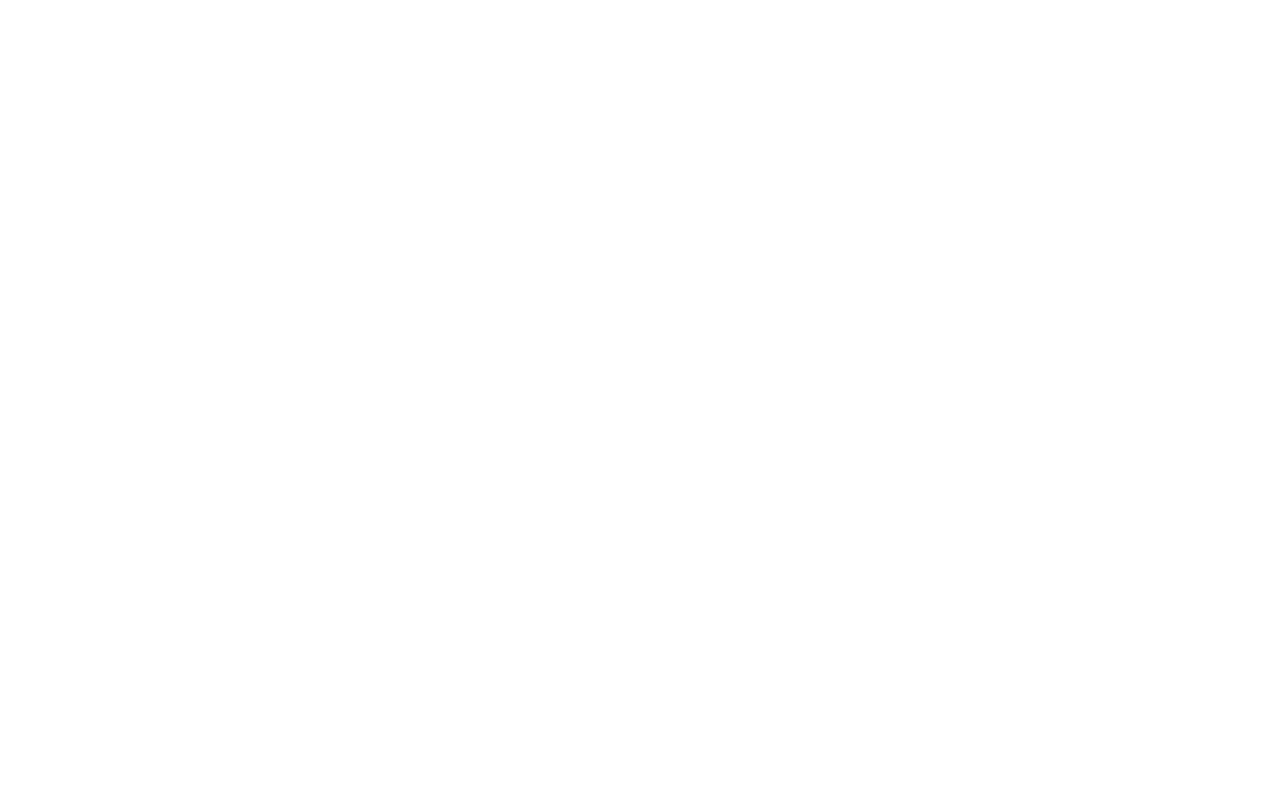
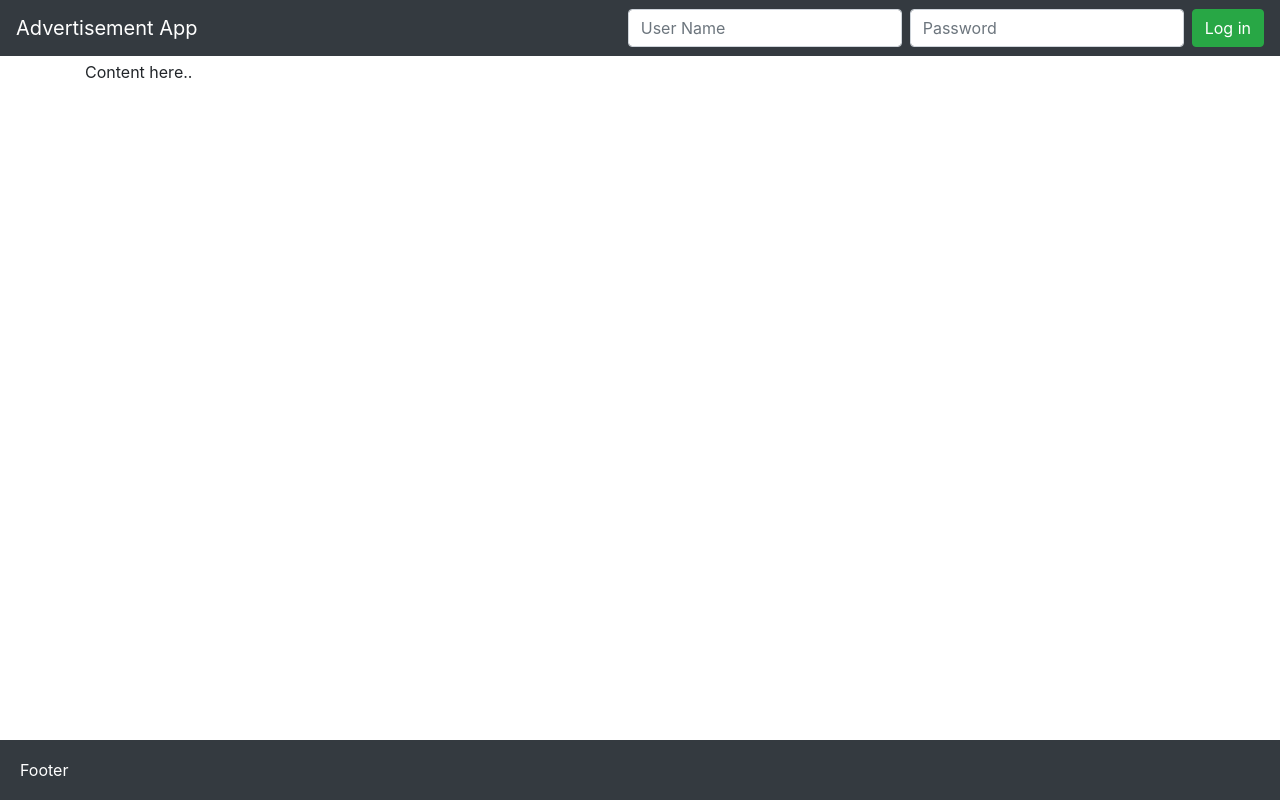
Before and after one commit to Alexandra1003/AdvertApp, an Angular app in the folder AdvertApp/: page / in a window 1280 px wide. Built offline with nearby package versions, Linux system fonts and the light colour scheme.

Commit message:
feature/header-footer *add initial templates and styles for footer/header

```diff
--- a/AdvertApp/src/app/app.component.html
+++ b/AdvertApp/src/app/app.component.html
@@ -1,3 +1,19 @@
-<header></header>
-<router-outlet></router-outlet>
-<footer></footer>
+<header>
+  <nav class="navbar navbar-expand-sm bg-dark navbar-dark fixed-top">
+    <div class="nav-content-container">
+      <a class="navbar-brand" href="#">Advertisement App</a>
+      <form class="form-inline">
+        <input class="form-control mr-sm-2" type="text" placeholder="User Name">
+        <input class="form-control mr-sm-2" type="text" placeholder="Password">
+        <button class="btn btn-success" type="submit">Log in</button>
+      </form>
+    </div>
+  </nav>
+</header>
+<main class="container">
+  <router-outlet></router-outlet>
+  <p>Content here..</p>
+</main>
+<footer class="font-small footer">
+  <p>Footer</p>
+</footer>
--- a/AdvertApp/src/app/app.component.scss
+++ b/AdvertApp/src/app/app.component.scss
@@ -0,0 +1,29 @@
+
+.fixed-top {
+  position: fixed;
+  top: 0;
+  right: 0;
+  left: 0;
+  z-index: 1030;
+  .nav-content-container {
+    width: 100%;
+    display: flex;
+    flex-direction: row;
+    justify-content: space-between;
+  }
+}
+ .container {
+   padding: 60px 15px;
+ }
+ .footer {
+   color: white;
+   position: fixed;
+   bottom: 0;
+   width: 100%;
+   height: 60px;
+   line-height: 60px;
+   background-color: #343a40;
+   p {
+    margin-left: 20px;
+   }
+ }
--- a/AdvertApp/src/styles.scss
+++ b/AdvertApp/src/styles.scss
@@ -1 +1,6 @@
 @import '~bootstrap/dist/css/bootstrap.min.css';
+
+body {
+  position: relative;
+  margin-bottom: 60px;
+}
```
